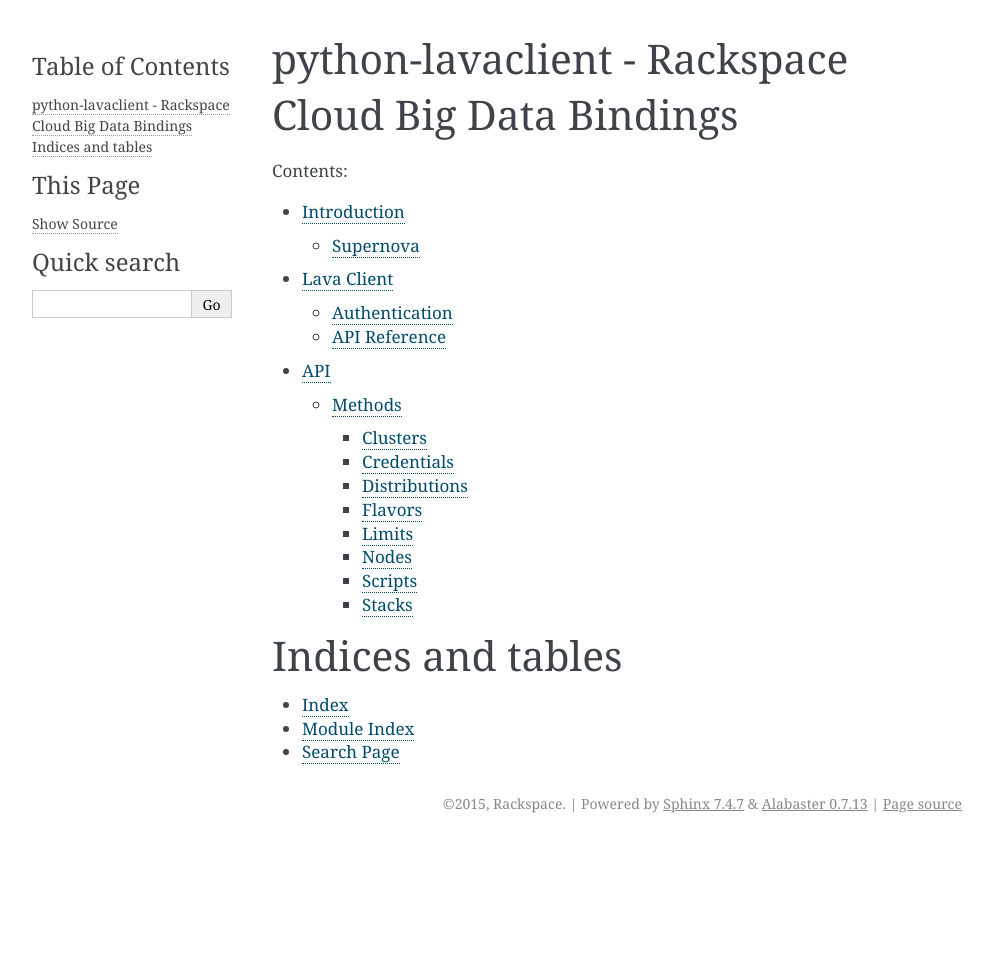
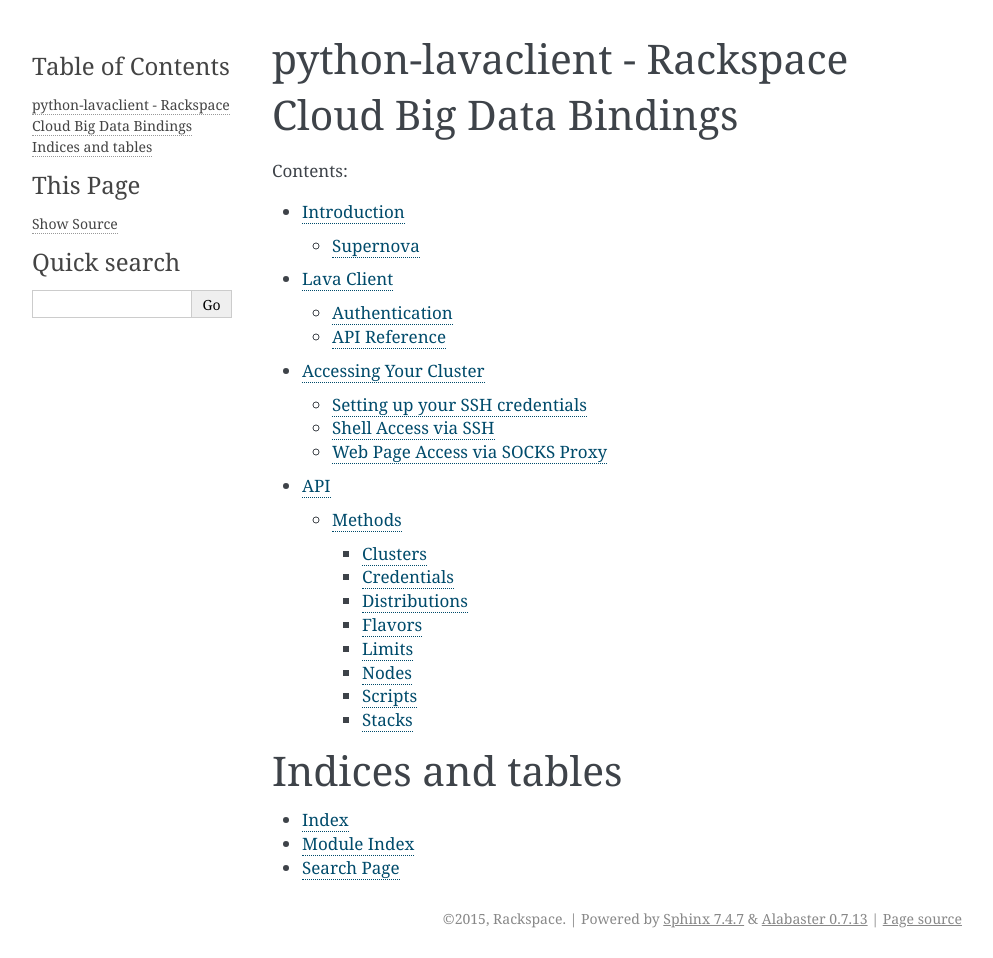
Before and after one commit to thesquelched/python-lavaclient, a Sphinx documentation site: the page built from docs/index.rst, in a window 1280 px wide. Shown: the whole page, without its empty margins (148-1141 px from the left). Built offline with Sphinx 7.4.7, drawn with Linux system fonts in a browser that asks for light colours; before the commit the page ends 900 px from its top, so only the background shows below that; some of the changed lines change nothing that is shown.

Commit message:
Add a tutorial for ssh and socks proxy usage

```diff
--- /dev/null
+++ b/docs/access.rst
@@ -0,0 +1,140 @@
+Accessing Your Cluster
+================================
+
+Once you have a cluster, many of the tools in the ecosystem require command line access to your
+cluster in order to run them.  ``ssh`` access is provided to all nodes in your cluster, apart from
+the Ambari control node.  There is also the ability to set up a SOCKS proxy over ``ssh`` so you can
+load internal cluster web pages in your browser.
+
+Setting up your SSH credentials
+-------------------------------
+
+If you haven't defined any SSH credentials, when you create a cluster using ``lava``, it
+will attempt to use your current username and SSH public key to provide access to your cluster::
+
+    $ NODE_GROUPS='slave(flavor_id=hadoop1-7,count=3)'
+    $ lava clusters create --node-groups $NODE_GROUPS my-cluster HADOOP_HDP2_3
+    You have not uploaded any SSH key credentials; do you want to upload
+    $HOME/.ssh/id_rsa.pub now?
+
+If you want to specify a different SSH key, you can preload your SSH keys using the credentials
+commands::
+
+    $ lava credentials create_ssh_key my-ssh-key ~/.ssh/id_rsa.pub
+
+Then you can specify your uploaded SSH key to be used for access to your cluster::
+
+    $ lava clusters create --ssh-key my-ssh-key my-cluster HADOOP_HDP2_3
+
+To specify a username that you want to be created on your clusters, you can pass that in the
+cluster create call::
+
+    $ lava clusters create --username my-username my-cluster HADOOP_HDP2_3
+
+Once you have a cluster, you can SSH to it using the username that you supplied or your current
+username if you left it at the default behavior::
+
+    $ ssh my-username@<public-ip-of-node-in-cluster>
+
+The IP addresses of your cluster nodes are visible by getting a list of nodes in your cluster::
+
+    $ lava clusters nodes <cluster-id>
+
+
+Shell Access via SSH
+--------------------
+
+``lava`` has a shortcut for getting SSH access to a node in your cluster.  By default, it will
+pick a random node in your cluster. This saves you from having to look up the IP addresses::
+
+    $ lava clusters ssh <cluster-id>
+    Last login: Thu Jun 18 18:25:50 2015 from some.host
+    [my-username@gateway-1 ~]$
+
+If you want a specific host, you can use the node name to go to the host of your choice::
+
+    $ lava clusters ssh --node-name master-1 <cluster-id>
+    Last login: Thu Jun 18 18:25:50 2015 from some.host
+    [my-username@master-1 ~]$
+
+For most uses, if your stack has a ``gateway`` node, that is probably where you want to be, since
+it has all of the cluster client libraries already installed and configured::
+
+    $ lava clusters ssh --node-name gateway-1
+    Last login: Thu Jun 18 18:25:50 2015 from some.host
+    [my-username@gateway-1 ~]$
+
+If you need custom ssh options, like you are using a different SSH keypair than the default, you
+can supply a custom ``ssh`` command to be used::
+
+    $ lava clusters ssh --ssh-command 'ssh -i ~/.ssh/id_rsa2 -o StrictHostKeyChecking=no'
+    Last login: Thu Jun 18 18:25:50 2015 from some.host
+    [my-username@gateway-1 ~]$
+
+
+Web Page Access via SOCKS Proxy
+-------------------------------
+
+Many of the services in your cluster provide web pages to get status information about that
+service.  Because these pages are not locked down with authenticated access, a firewall is
+configured on your cluster to deny public access to them.  In order for you to access them, you
+need to create a SOCKS proxy to a node in your cluster, at which point you can configure your web
+browser to use this proxy and access the web pages as if you are within the cluster itself::
+
+    $ lava clusters ssh_proxy <cluster_id>
+    Starting SOCKS proxy via node gateway-1 (xxx.xxx.xxx.xxx)
+    Successfully created SOCKS proxy on localhost:12345
+    Use Ctrl-C to stop proxy
+
+.. note::
+
+    Make sure you configure your browser to use a SOCKS 5 proxy, not SOCKS 4. Each browser has a
+    different method for configuring a proxy, so refer to your browser documentation if you don't
+    know how to configure a proxy.
+
+Until you hit Ctrl-C to kill the proxy, you can point your browser to use the proxy address
+``localhost:12345``, at which point any page loads will be proxied through your cluster.
+
+.. note::
+
+    While the proxy is running, you probably want to avoid watching Netflix or Youtube, as
+    that traffic will be proxied through your cluster and you will pay for the bandwidth used.  We
+    suggest using a browser plugin that lets you easily turn proxies on and off so you only use it
+    when you need to access your cluster.
+
+All of your cluster nodes have an associated local hostname, so once you have the proxy running,
+the local cluster DNS names like ``master-1.local`` will resolve for you as long as your browser is
+configured to use the proxy.  This makes it possible  to load the pages using those hostnames in
+your browser, such as ``http://master-1.local:50070`` for the ``HDFS NameNode`` web page.
+
+.. note::
+
+    You can also access the web pages using the private IP addresses of the nodes, but the
+    hostnames are much more convenient and easier to remember.
+
+To get a full list of available pages, query ``lava`` for your node information, which returns
+any web page urls running on each node::
+
+    $ lava clusters nodes <cluster-id>
+
+Similar to the ``lava ssh`` command above, you can specify a custom ``ssh`` command to generate
+your proxy::
+
+    $ lava clusters ssh_proxy --ssh-command 'ssh -i ~/.ssh/id_rsa2'
+    Starting SOCKS proxy via node gateway-1 (xxx.xxx.xxx.xxx)
+    Successfully created SOCKS proxy on localhost:12345
+    Use Ctrl-C to stop proxy
+
+You can also override the default local port to use for running the proxy::
+
+    $ lava clusters ssh_proxy <cluster_id> --port 15000
+    Starting SOCKS proxy via node gateway-1 (xxx.xxx.xxx.xxx)
+    Successfully created SOCKS proxy on localhost:15000
+    Use Ctrl-C to stop proxy
+
+You can also proxy through a specific node, rather than a random one::
+
+    $ lava clusters ssh_proxy <cluster_id> --node-name master-1
+    Starting SOCKS proxy via node master-1 (xxx.xxx.xxx.xxx)
+    Successfully created SOCKS proxy on localhost:12345
+    Use Ctrl-C to stop proxy
--- a/docs/index.rst
+++ b/docs/index.rst
@@ -14,6 +14,7 @@
 
    intro
    client
+   access
    api/index
 
 
```
